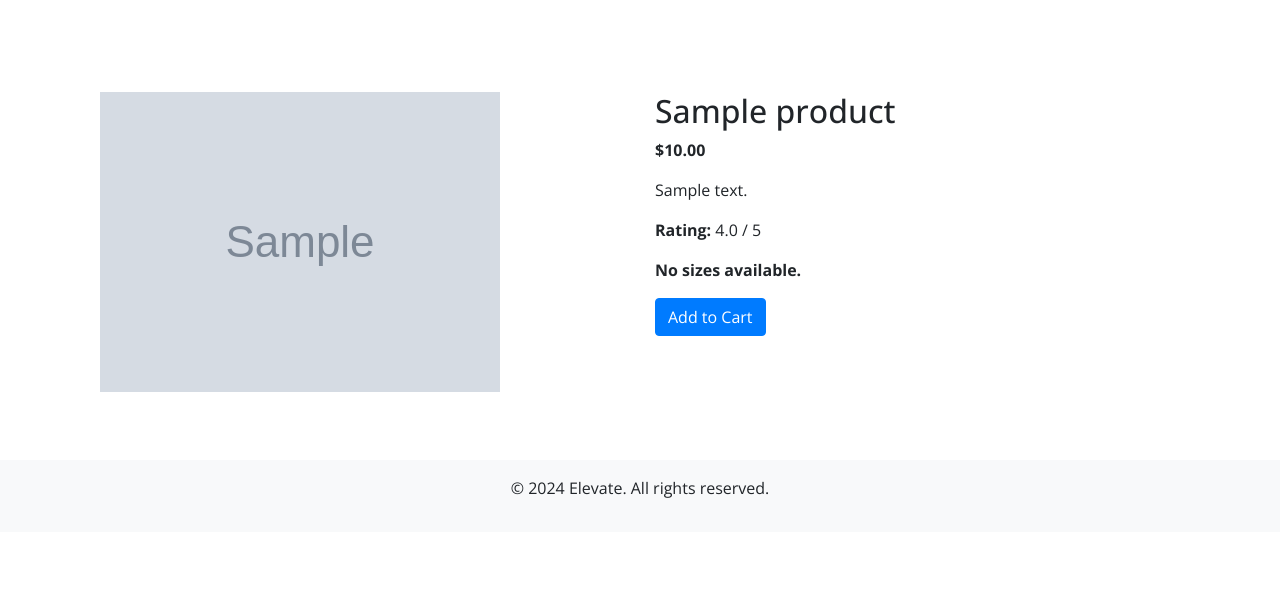
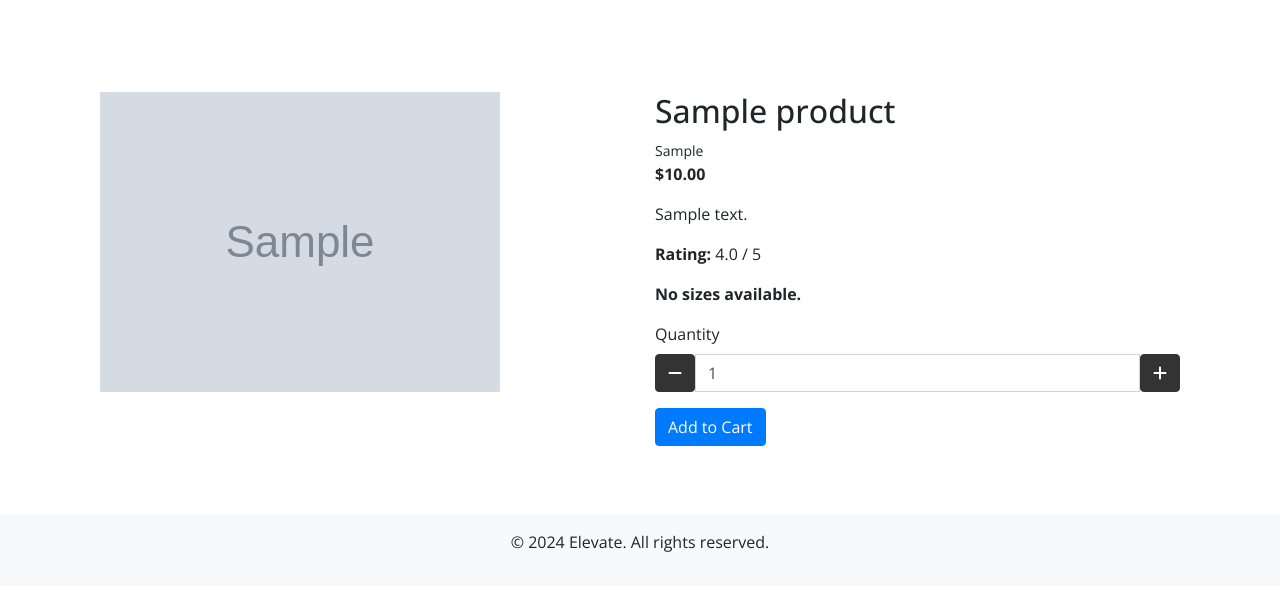
Before and after one commit to Dhruvesh48/elevate, a Django app: page /products/1/ in a window 1280 px wide. Shown: the part 56-647 px from the top of the page. Run offline with Django 4.2, Linux system fonts and the light colour scheme; tables that the repository leaves empty hold one stand-in row (values such as "Sample post"); grey boxes marked "Sample" are stand-in pictures; some libraries are stand-ins or nearby versions.

Commit message:
added quantity button to the product detail page

```diff
--- a/products/templates/products/product_detail.html
+++ b/products/templates/products/product_detail.html
@@ -1,10 +1,10 @@
 {% extends 'base.html' %}
+{% load static %}
 
 {% block content %}
 <section class="container py-5">
     <div class="row">
-        <!-- Product Image Section -->
-        <div class="col-12 col-md-6 mb-4 mb-md-0">
+        <div class="col-md-6">
             {% if product.image %}
                 <img src="{{ product.image.url }}" class="img-fluid" alt="{{ product.name }}">
             {% elif product.image_url %}
@@ -13,11 +13,9 @@
                 <img src="{{ MEDIA_URL }}noimage.png" class="img-fluid" alt="default product image">
             {% endif %}
         </div>
-
-        <!-- Product Info Section -->
-        <div class="col-12 col-md-6">
+        <div class="col-md-6">
             <h2>{{ product.name }}</h2>
-
+            <small class="muted">{{ product.sku }}</small>
             <p><strong>${{ product.price }}</strong></p>
             <p>{{ product.description }}</p>
 
@@ -31,9 +29,28 @@
                 <p><strong>No sizes available.</strong></p>
             {% endif %}
 
-            <!-- Add to Cart Form -->
+            <!-- Quantity Selector -->
             <form method="POST">
                 {% csrf_token %}
+
+                <div class="form-group">
+                    <label for="quantity">Quantity</label>
+                    <div class="input-group">
+                        <!-- Decrement Button with Font Awesome Icon -->
+                        <button type="button" class="btn btn-outline-secondary" id="decrementBtn">
+                            <i class="fas fa-minus"></i>
+                        </button>
+
+                        <!-- Quantity Input -->
+                        <input type="number" id="quantity" name="quantity" class="form-control" value="1" min="1" max="99">
+
+                        <!-- Increment Button with Font Awesome Icon -->
+                        <button type="button" class="btn btn-outline-secondary" id="incrementBtn">
+                            <i class="fas fa-plus"></i>
+                        </button>
+                    </div>
+                </div>
+
                 <button type="submit" class="btn btn-primary">Add to Cart</button>
             </form>
         </div>
@@ -42,3 +59,35 @@
 
 
 {% endblock %}
+
+{% block postloadjs %}
+{{ block.super }}
+<script>
+    $(document).ready(function() {
+        // Increment and Decrement functionality for quantity
+        $('#incrementBtn').click(function() {
+            var currentVal = parseInt($('#quantity').val());
+            if (currentVal < 99) {
+                $('#quantity').val(currentVal + 1);
+            }
+        });
+
+        $('#decrementBtn').click(function() {
+            var currentVal = parseInt($('#quantity').val());
+            if (currentVal > 1) {
+                $('#quantity').val(currentVal - 1);
+            }
+        });
+
+        // Ensuring that the value stays within the range 1 to 99
+        $('#quantity').on('input', function() {
+            var currentVal = parseInt($(this).val());
+            if (currentVal < 1) {
+                $(this).val(1);
+            } else if (currentVal > 99) {
+                $(this).val(99);
+            }
+        });
+    });
+</script>
+{% endblock %}
--- a/static/css/base.css
+++ b/static/css/base.css
@@ -77,12 +77,15 @@ body{
     margin-bottom: 20px;
 }
 
-.view-details-btn {
+.view-details-btn,
+.btn-outline-secondary{
     background-color: #333333;
     border-color: #333333;
+    color: white;
 }
 
-.view-details-btn:hover {
+.view-details-btn:hover,
+.btn-outline-secondary:hover {
     background-color: #cc7a00;
     border-color: #cc7a00;
 }
--- a/templates/base.html
+++ b/templates/base.html
@@ -79,5 +79,7 @@
             <p>© 2024 Elevate. All rights reserved.</p>
         {% endblock %}
     </footer>
+    {% block postloadjs %}
+    {% endblock %}
   </body>
 </html>
```
